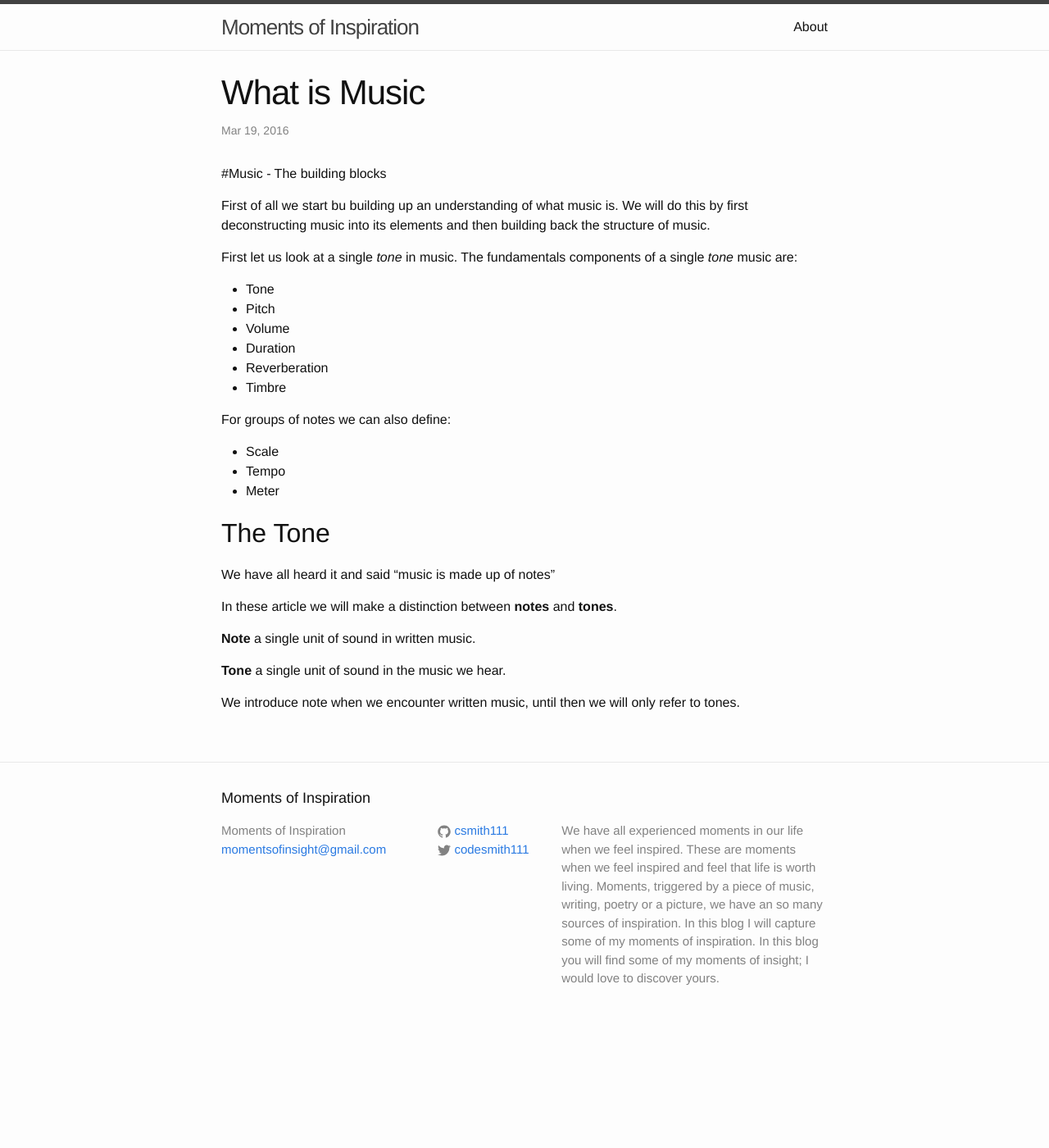
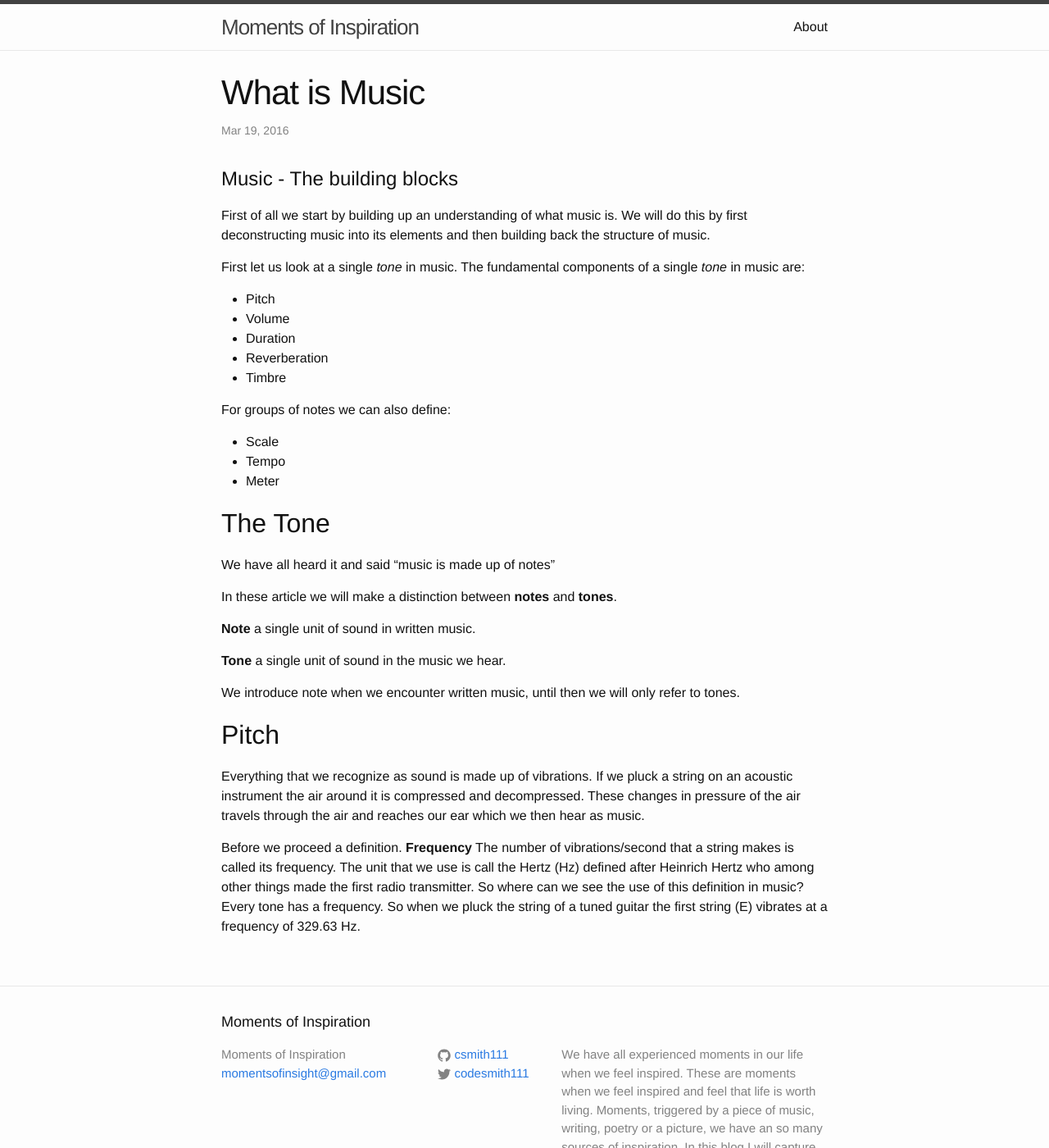
Before and after one commit to csmith111/moments-of-inspiration, a Jekyll site: the page built from _posts/2016-03-19-mozartrequiem.markdown, in a window 1280 px wide and 1400 px high. Shown: the whole window at 82% size. Built offline with Jekyll 4.4.1, drawn with Linux system fonts in a browser that asks for light colours.

Commit message:
music post

```diff
--- a/_posts/2016-03-19-mozartrequiem.markdown
+++ b/_posts/2016-03-19-mozartrequiem.markdown
@@ -6,15 +6,15 @@ summary:  Music is a universal art for. Where there are humans we find music. In
 categories:  update music
 ---
 
-#Music - The building blocks
+# Music - The building blocks
 
-First of all we start bu building up an understanding of what music is.
+First of all we start by building up an understanding of what music is.
 We will do this by first deconstructing music into its elements and then
 building back the structure of music.
 
 First let us look at a single _tone_ in music.
-The fundamentals components of a single _tone_ music are:
-* Tone
+The fundamental components of a single _tone_ in music are:
+
 * Pitch
 * Volume
 * Duration
@@ -22,6 +22,7 @@ The fundamentals components of a single _tone_ music are:
 * Timbre
 
 For groups of notes we can also define:
+
 * Scale
 * Tempo
 * Meter
@@ -37,3 +38,17 @@ __Tone__ a single unit of sound  in the music we hear.
 
 We introduce note when we encounter written music, until then we will only
 refer to tones.
+
+## Pitch
+Everything that we recognize as sound is made up of vibrations. If we pluck a
+string on an acoustic instrument the air around it is compressed and decompressed.
+These changes in pressure of the air travels through the air and reaches our ear
+which we then hear as music.
+
+Before we proceed a definition.
+__Frequency__ The number of vibrations/second that a string makes is called its
+frequency. The unit that we use is call the Hertz (Hz) defined after Heinrich
+Hertz who among other things made the first radio transmitter.
+So where can we see the use of this definition in music? Every tone has a
+frequency. So when we pluck the string of a tuned guitar the first string (E)
+vibrates at a frequency of 329.63 Hz.
```
